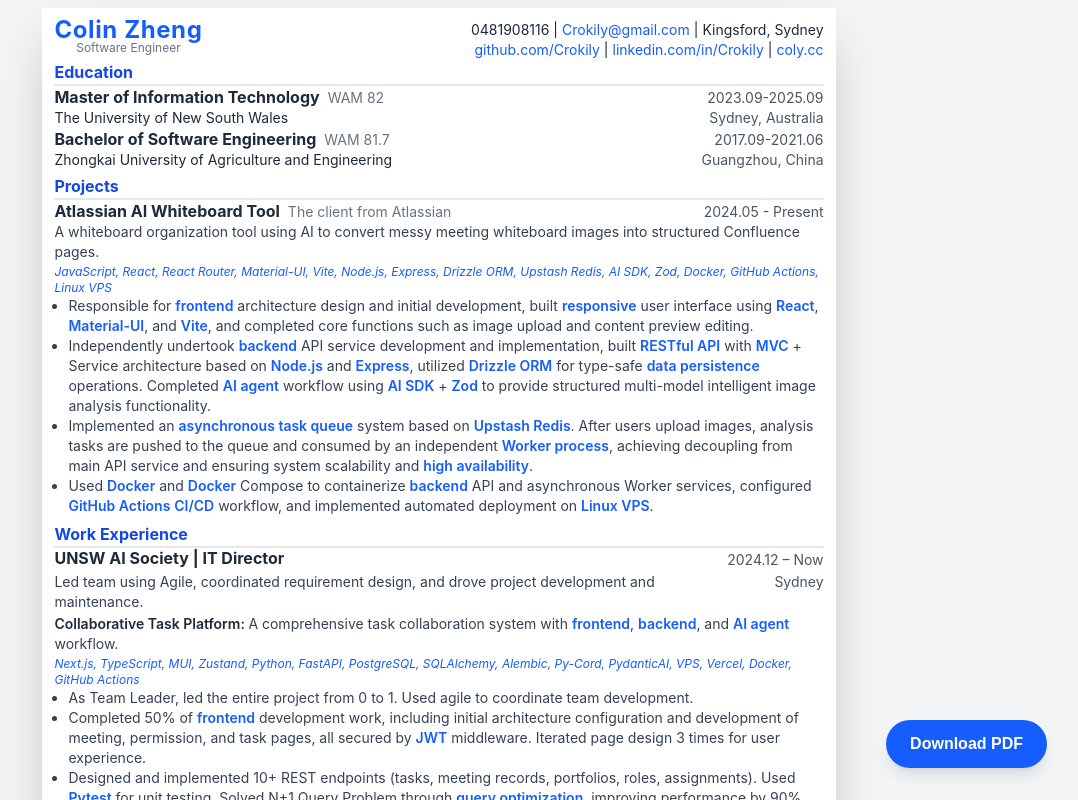
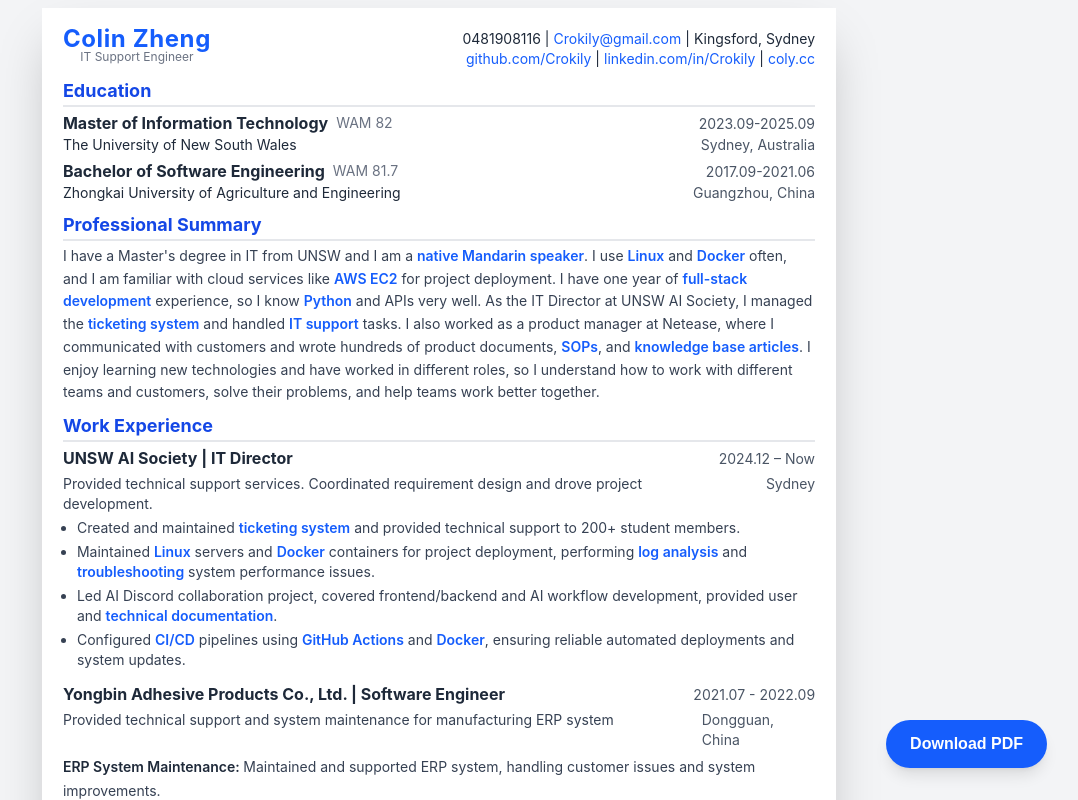
Before and after one commit to Crokily/crokily.github.io, a Next.js app: page /resume in a window 1280 px wide. Shown: the top 800 px of the page, without its empty margins (201-1279 px from the left). Built offline with nearby package versions, Linux system fonts and the light colour scheme.

Commit message:
Update resume page to include professional summary; adjust layout for improved readability and consistency in styling.

```diff
--- a/app/resume/page.tsx
+++ b/app/resume/page.tsx
@@ -3,7 +3,7 @@
 import { highlightKeywords, processLinksInText, processQuotes } from './utils';
 
 export default function ResumePage() {
-  const { personalInfo, education, experience, projects } = resumeData;
+  const { personalInfo, education, experience, summary } = resumeData;
 
   return (
     <main className="min-h-screen bg-gray-100 p-2 flex flex-col items-center">
@@ -13,16 +13,16 @@
         className="bg-white text-gray-800 shadow-2xl"
         style={{
           fontFamily: "'Inter', -apple-system, BlinkMacSystemFont, 'Segoe UI', Roboto, sans-serif",
-          lineHeight: 1.1,
+          lineHeight: 1.5,
           width: '210mm',
           minHeight: '297mm',
           maxHeight: '297mm',
-          padding: '3.25mm',
+          padding: '5.5mm',
           boxSizing: 'border-box',
         }}
       >
         {/* Header */}
-        <header className="flex flex-row flex-nowrap justify-between">
+        <header className="flex flex-row flex-nowrap justify-between mb-2">
           <div className="flex flex-col items-center">
             <h1 className="text-2xl font-bold leading-5 text-blue-600 tracking-wide">
               {personalInfo.name}
@@ -53,8 +53,8 @@
         </header>
 
         {/* Education */}
-        <section className="flex flex-col space-y-0.5 mb-1" aria-label="Education">
-          <h2 className="font-bold text-base text-blue-700 border-b-2 border-gray-200">Education</h2>
+        <section className="flex flex-col space-y-1 mb-2" aria-label="Education">
+          <h2 className="font-bold text-lg text-blue-700 border-b-2 border-gray-200">Education</h2>
           {education.map((edu, index) => (
             <article key={index} className="flex flex-row flex-nowrap justify-between">
               <div>
@@ -72,59 +72,17 @@
           ))}
         </section>
 
-        {/* Projects */}
-        <section className="flex flex-col space-y-0.5 mb-1" aria-label="Project">
-          <h2 className="font-bold text-base text-blue-700 border-b-2 border-gray-200">Projects</h2>
-
-          {projects.map((project, index) => (
-            <article key={index} className="flex flex-col" aria-label={project.name}>
-              {/* Project Header */}
-              <div className="flex items-center justify-between">
-                <div className="flex items-center">
-                  <h3 className="font-bold">{project.name}</h3>
-                  {project.comment && (
-                    <span className="text-sm text-gray-500 ml-2">
-                      {project.comment}
-                    </span>
-                  )}
-                  {project.url && (
-                    <a href={project.url} target="_blank" className="text-sm text-gray-500 ml-2">
-                      {project.url.replace('https://', '')}
-                    </a>
-                  )}
-                </div>
-                {project.duration && (
-                  <time className="text-sm text-gray-600">{project.duration}</time>
-                )}
-              </div>
-
-              {/* Project Description */}
-              <p className="text-sm mb-0.5 text-gray-700">
-                {highlightKeywords(project.description)}
-              </p>
-
-              {/* Tech Stack */}
-              <div className="text-xs text-blue-600 italic">
-                <span>{project.techStack?.join(', ')}</span>
-              </div>
-
-              {/* Contributions */}
-              <div className="mb-0.5">
-                <ul className="list-disc text-sm text-gray-700 space-y-0 pl-3.5">
-                  {project.contributions.map((contribution, contIndex) => (
-                    <li key={contIndex}>
-                      {highlightKeywords(contribution)}
-                    </li>
-                  ))}
-                </ul>
-              </div>
-            </article>
-          ))}
+        {/* Professional Summary */}
+        <section className="flex flex-col space-y-1 mb-2" aria-label="Professional Summary">
+          <h2 className="font-bold text-lg text-blue-700 border-b-2 border-gray-200">Professional Summary</h2>
+          <div className="text-sm text-gray-700 leading-relaxed">
+            {highlightKeywords(summary)}
+          </div>
         </section>
 
         {/* Work Experience */}
-        <section className="flex flex-col space-y-0.5 mb-1" aria-label="Experience">
-          <h2 className="font-bold text-base text-blue-700 border-b-2 border-gray-200">Work Experience</h2>
+        <section className="flex flex-col space-y-1 mb-2" aria-label="Experience">
+          <h2 className="font-bold text-lg text-blue-700 border-b-2 border-gray-200">Work Experience</h2>
 
           {experience.map((exp, index) => (
             <article key={index} className="flex flex-col mb-2" aria-label={`${exp.company} ${exp.title}`}>
@@ -139,7 +97,7 @@
               </div>
 
               {/* Overview and Location */}
-              <div className="flex flex-row flex-nowrap justify-between mt-0.5 mb-0.5">
+              <div className="flex flex-row flex-nowrap justify-between mt-1 mb-1">
                 {/* 在className中限制p的长度 */ }
                 <p className="text-sm text-gray-700 w-6/7">
                   {highlightKeywords(exp.overview)}
@@ -149,7 +107,7 @@
 
               {/* Project Description (if exists), project name 和 description 在同一行 */}
               {exp.project && (
-                <div className="mb-0.5">
+                <div className="mb-1">
                   <span className="font-semibold text-sm">{exp.project.name}: </span>
                   <span className="text-sm text-gray-700 w-8/9">
                     {highlightKeywords(exp.project.description)}
@@ -157,14 +115,16 @@
                 </div>
               )}
               {/* Tech Stack, 字体更小且斜体，和正文对比更明显 */}
-              <div className="text-xs text-blue-600 italic">
-                <span>{exp.techStack.join(', ')}</span>
-              </div>
+              {exp.techStack && exp.techStack.length > 0 && (
+                <div className="text-xs text-blue-600 italic mb-1.5">
+                  <span>{exp.techStack.join(', ')}</span>
+                </div>
+              )}
 
               {/* Contributions */}
-              <div className="mb-0.5">
+              <div className="mb-1">
                 {/* <h4 className="font-semibold text-sm">Key Contributions:</h4> */}
-                <ul className="list-disc text-sm text-gray-700 space-y-0 pl-3.5">
+                <ul className="list-disc text-sm text-gray-700 space-y-1 pl-3.5">
                   {exp.contributions.map((contribution, contIndex) => (
                     <li key={contIndex}>
                       {processLinksInText(processQuotes(contribution))}
--- a/app/resume/resumeData.ts
+++ b/app/resume/resumeData.ts
@@ -31,39 +31,40 @@
     contributions: string[];
     techStack: string[];
   }[];
-  projects: {
-    name: string;
-    comment?: string;
-    url?: string;
-    duration?: string;
-    description: string;
-    contributions: string[];
-    techStack?: string[];
-  }[];
+  summary?: string;
 }
 
 // 关键词列表 - 这些词会被高亮显示
 export const keywords = [
-  'AI-powered', 'AI Agent', 'AI Workflow', 'Full-stack Development', 'Frontend', 'Backend',
-  'Next.js', 'Python', 'Tailwind CSS', 'Supabase', 'GPT API', 'discord.py',
-  'agile methodologies', 'GitHub Issues', 'v0.dev', 'real-time transcription',
-  'automatic meeting summarization', 'SPF', 'DKIM', 'DMARC', 'product requirement documents',
-  'technical requirements', 'React', 'TypeScript', 'useRef', 'useCallback hooks',
-  'Docker', 'GitHub Actions', 'Vercel', 'Vue.js', 'Django', 'MySQL', 'Redis',
-  'AWS EC2', 'Node.js', 'MongoDB', 'FastAPI', 'PostgreSQL', 'SQLAlchemy', 'Alembic',
-  'Py-Cord', 'OpenAI', 'Gemini APIs', 'PydanticAI', 'VPS', 'MUI', 'Zustand',
-  'OCR API', 'Material-UI', 'Vite', 'Express', 'Drizzle ORM', 'Upstash Redis',
-  'AI SDK', 'Zod', 'Linux VPS', 'JWT', 'RESTful API', 'CI/CD', 'Nginx', 'Ant Design',
-  'Axios', 'Openpyxl', 'pytest', 'MVC', 'Custom Hooks', 'responsive', 'containerization',
-  'query optimization', 'data persistence', 'asynchronous task queue', 'Worker process',
-  'scalable', 'high availability',
-  '10+', '46.9%', '7-day', '150+', '50%', '90%', '3x'
+  // Original technical skills
+  'Full-stack Development', 'Python', 'Docker', 'Linux', 'AWS EC2',
+  'API knowledge', 'RESTful API', 'containerization', 'CI/CD', 'JWT',
+  'MySQL', 'PostgreSQL', 'Redis', 'Nginx', 'GitHub Actions',
+
+  // IT Support specific keywords
+  'Technical Support Engineer', 'IT Support', 'ticketing system', 'troubleshooting',
+  'customer support', 'problem-solving', 'knowledge base articles', 'SOPs',
+  'Linux console', 'log analysis', 'customer communication', 'multitasking',
+  '24x7 support', 'technical assistance', 'analytical thinking', 'cultural differences',
+  'system administration', 'technical troubleshooting', 'user support', 'issue resolution',
+  'remote support', 'global team', 'follow-the-sun', 'technical expertise',
+
+  // Communication and documentation
+  'customer communication', 'technical documentation', 'knowledge base',
+  'SOP documentation', 'product requirement documents', 'technical writing',
+
+  // Languages and soft skills
+  'Mandarin Chinese', 'native Mandarin speaker', 'cross-cultural communication',
+  'team collaboration', 'stakeholder management', 'agile methodologies',
+
+  // Performance metrics
+  '90%', '3x', '7-day', '150+', '46.9%'
 ];
 
 export const resumeData: ResumeData = {
   personalInfo: {
     name: "Colin Zheng",
-    title: "Software Engineer",
+    title: "IT Support Engineer",
     phone: "0481908116",
     email: "Crokily@gmail.com",
     location: " Kingsford, Sydney",
@@ -95,22 +96,14 @@
       title: "IT Director",
       duration: "2024.12 – Now",
       location: "Sydney",
-      overview: "Led team using Agile, coordinated requirement design, and drove project development and maintenance.",
-      project: {
-        name: "Collaborative Task Platform",
-        description: "A comprehensive task collaboration system with frontend, backend, and AI agent workflow."
-      },
+      overview: "Provided technical support services. Coordinated requirement design and drove project development.",
       contributions: [
-        "As Team Leader, led the entire project from 0 to 1. Used agile to coordinate team development.",
-        "Completed 50% of frontend development work, including initial architecture configuration and development of meeting, permission, and task pages, all secured by JWT middleware. Iterated page design 3 times for user experience.",
-        "Designed and implemented 10+ REST endpoints (tasks, meeting records, portfolios, roles, assignments). Used Pytest for unit testing. Solved N+1 Query Problem through query optimization, improving performance by 90%.",
-        "Utilized PydanticAI to achieve AI agent workflow for automatically generating tasks from Discord meeting.",
-        "Developed CI/CD pipeline using GitHub Actions and Docker Compose for automated deployment on VPS."
+        "Created and maintained ticketing system and provided technical support to 200+ student members.",
+        "Maintained Linux servers and Docker containers for project deployment, performing log analysis and troubleshooting system performance issues.",
+        "Led AI Discord collaboration project, covered frontend/backend and AI workflow development, provided user and technical documentation.",
+        "Configured CI/CD pipelines using GitHub Actions and Docker, ensuring reliable automated deployments and system updates."
       ],
       techStack: [
-        "Next.js", "TypeScript", "MUI", "Zustand", "Python", "FastAPI",
-        "PostgreSQL", "SQLAlchemy", "Alembic", "Py-Cord", "PydanticAI",
-        "VPS", "Vercel", "Docker", "GitHub Actions"
       ]
     },
     {
@@ -118,19 +111,19 @@
       title: "Software Engineer",
       duration: "2021.07 - 2022.09",
       location: "Dongguan, China",
-      overview: "Responsible for the website portion of the ERP system.",
+      overview: "Provided technical support and system maintenance for manufacturing ERP system",
       project: {
-        name: "ERP System",
-        description: "A ERP system for manufacturing with OCR automated processing, production, and analysis workflows. "
+        name: "ERP System Maintenance",
+        description: "Maintained and supported ERP system, handling customer issues and system improvements."
       },
       contributions: [
-        "Responsible for full-stack development and maintenance of ERP system's automated order entry workflow. Integrated Baidu OCR API with Python and regular expressions to achieve intelligent extraction of order information into structured data and database entry, replacing manual processes and improving department efficiency by 90%. Maintained and added new order extraction patterns long-term, later developed 'semi-automated entry' feature for new customer order formats.",
-        "Configured Axios global interceptors for JWT user authentication and route guards. Independently completed multiple React page development and maintenance for production, customer, and order management modules.",
-        "Backend based on Django REST Framework, designed and implemented 15+ RESTful API endpoints. Used Openpyxl to develop automatic generation of delivery notes, product labels, monthly reconciliation statements and other Excel reports. Introduced Redis for hot API data caching, improving order list page loading speed by 3x."
+        "Developed and maintained automated ERP order workflow (Python, Django, Baidu OCR), optimized APIs and reporting, integrated Redis for performance, provided documentation and support to improve team efficiency.",
+        "Provided technical support for ERP system users, troubleshooting system issues and resolving customer-reported problems efficiently. Maintained system uptime and resolved critical issues affecting production workflow.",
+        "Managed system maintenance tasks including Docker container updates, log analysis, and performance monitoring using Linux console tools."
       ],
       techStack: [
-        "JavaScript", "React", "React Router", "TailwindCSS", "Axios", "Python",
-        "Django", "PostgreSQL", "Redis", "Baidu OCR API", "Openpyxl", "Docker", "Nginx"
+        "Linux", "Docker", "Python", "Django", "PostgreSQL", "Redis",
+        "RESTful APIs", "JWT", "System Troubleshooting", "Customer Support"
       ]
     },
     {
@@ -149,23 +142,5 @@
       ]
     }
   ],
-  projects: [
-    {
-      name: "Atlassian AI Whiteboard Tool",
-      comment: "The client from Atlassian",
-      duration: "2024.05 - Present",
-      description: "A whiteboard organization tool using AI to convert messy meeting whiteboard images into structured Confluence pages.",
-      contributions: [
-        "Responsible for frontend architecture design and initial development, built responsive user interface using React, Material-UI, and Vite, and completed core functions such as image upload and content preview editing.",
-        "Independently undertook backend API service development and implementation, built RESTful API with MVC + Service architecture based on Node.js and Express, utilized Drizzle ORM for type-safe data persistence operations. Completed AI agent workflow using AI SDK + Zod to provide structured multi-model intelligent image analysis functionality.",
-        "Implemented an asynchronous task queue system based on Upstash Redis. After users upload images, analysis tasks are pushed to the queue and consumed by an independent Worker process, achieving decoupling from main API service and ensuring system scalability and high availability.",
-        "Used Docker and Docker Compose to containerize backend API and asynchronous Worker services, configured GitHub Actions CI/CD workflow, and implemented automated deployment on Linux VPS."
-      ],
-      techStack: [
-        "JavaScript", "React", "React Router", "Material-UI", "Vite", "Node.js",
-        "Express", "Drizzle ORM", "Upstash Redis", "AI SDK", "Zod", "Docker",
-        "GitHub Actions", "Linux VPS"
-      ]
-    }
-  ]
+  summary: "I have a Master's degree in IT from UNSW and I am a native Mandarin speaker. I use Linux and Docker often, and I am familiar with cloud services like AWS EC2 for project deployment. I have one year of full-stack development experience, so I know Python and APIs very well. As the IT Director at UNSW AI Society, I managed the ticketing system and handled IT support tasks. I also worked as a product manager at Netease, where I communicated with customers and wrote hundreds of product documents, SOPs, and knowledge base articles. I enjoy learning new technologies and have worked in different roles, so I understand how to work with different teams and customers, solve their problems, and help teams work better together."
 };
```
